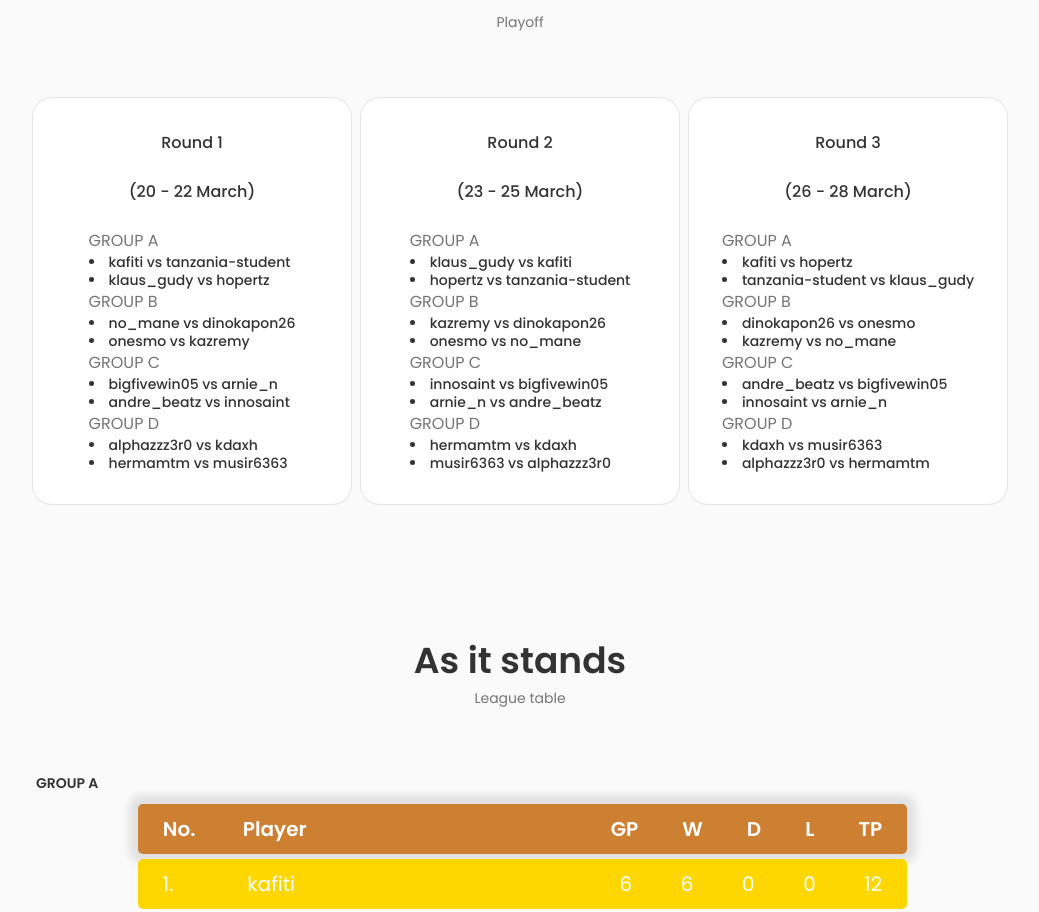
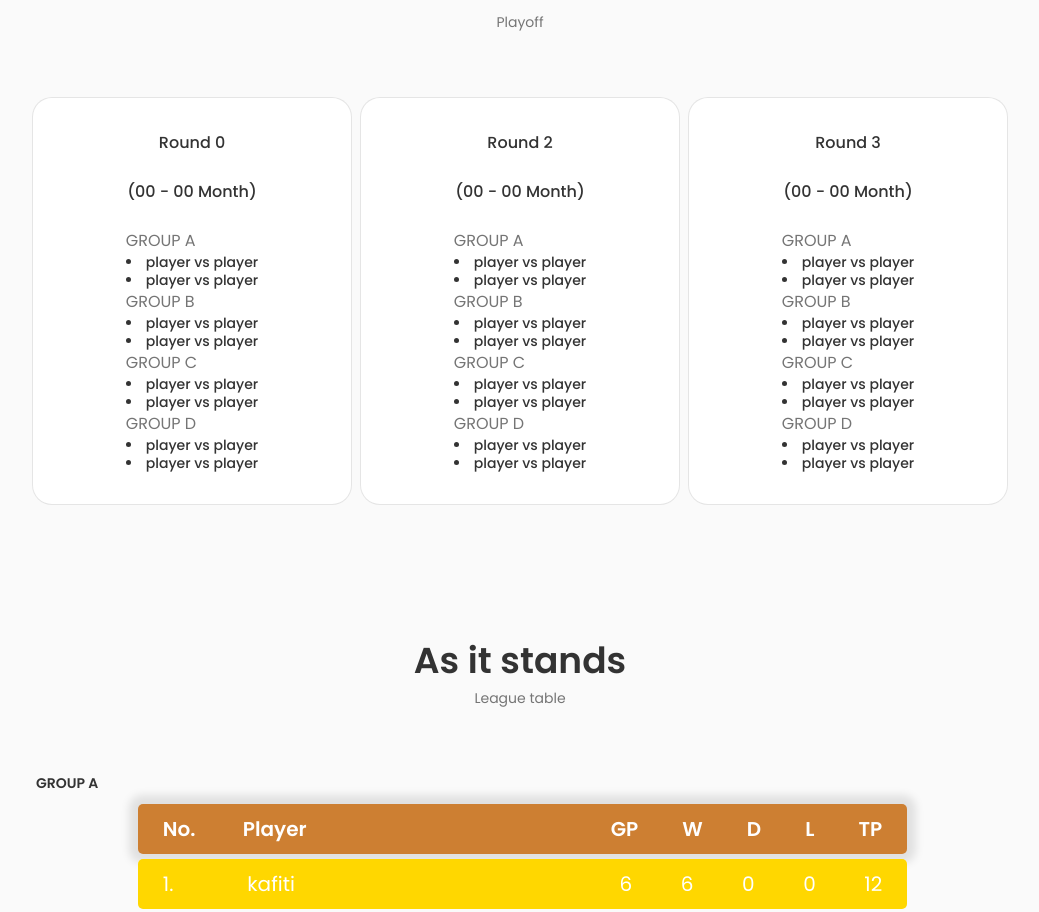
Before and after one commit to swahili-chess/swahilichess, a React (Create React App) app: page / in a window 1280 px wide. Shown: the part 1309-2221 px from the top of the page, without its empty margins (120-1159 px from the left). Built offline with nearby package versions, Linux system fonts and the light colour scheme; no server answers.

Commit message:
Update meta tag content

```diff
--- a/src/components/match/Match.jsx
+++ b/src/components/match/Match.jsx
@@ -10,8 +10,8 @@ const Match = () => {
 
             <div className="match__container container grid">
                 <div className="match__content 1">
-                    <h3 className="match__title">Round 1</h3>
-                    <h3 className="match__title">(20 - 22 March)</h3>
+                    <h3 className="match__title">Round 0</h3>
+                    <h3 className="match__title">(00 - 00 Month)</h3>
 
                     <div className="match__box">
                         <div className="match__group">
@@ -19,23 +19,23 @@ const Match = () => {
                                 <div>
                                     GROUP A
                                     <h3 className="match__name ⓌⒹⓁ">
-                                        <li>kafiti vs tanzania-student</li>
-                                        <li>klaus_gudy vs hopertz</li>
+                                        <li>player vs player</li>
+                                        <li>player vs player</li>
                                     </h3>
                                     GROUP B
                                     <h3 className="match__name ⓌⒹⓁ">
-                                        <li>no_mane vs dinokapon26</li>
-                                        <li>onesmo vs kazremy</li>
+                                        <li>player vs player</li>
+                                        <li>player vs player</li>
                                     </h3>
                                     GROUP C
                                     <h3 className="match__name ⓌⒹⓁ">
-                                        <li>bigfivewin05 vs arnie_n</li>
-                                        <li>andre_beatz vs innosaint</li>
+                                        <li>player vs player</li>
+                                        <li>player vs player</li>
                                     </h3>
                                     GROUP D
                                     <h3 className="match__name ⓌⒹⓁ">
-                                        <li>alphazzz3r0 vs kdaxh</li>
-                                        <li>hermamtm vs musir6363</li>
+                                        <li>player vs player</li>
+                                        <li>player vs player</li>
                                     </h3>
                                 </div>
                             </div>
@@ -45,31 +45,31 @@ const Match = () => {
 
                 <div className="match__content 2">
                     <h3 className="match__title">Round 2</h3>
-                    <h3 className="match__title">(23 - 25 March)</h3>
+                    <h3 className="match__title">(00 - 00 Month)</h3>
 
                     <div className="match__box">
                         <div className="match__group">
                             <div className="match__data">
-                                <div>
+                            <div>
                                     GROUP A
                                     <h3 className="match__name ⓌⒹⓁ">
-                                        <li>klaus_gudy vs kafiti</li>
-                                        <li>hopertz vs tanzania-student</li>
+                                        <li>player vs player</li>
+                                        <li>player vs player</li>
                                     </h3>
                                     GROUP B
                                     <h3 className="match__name ⓌⒹⓁ">
-                                        <li>kazremy vs dinokapon26</li>
-                                        <li>onesmo vs no_mane</li>
+                                        <li>player vs player</li>
+                                        <li>player vs player</li>
                                     </h3>
                                     GROUP C
                                     <h3 className="match__name ⓌⒹⓁ">
-                                        <li>innosaint vs bigfivewin05</li>
-                                        <li>arnie_n vs andre_beatz</li>
+                                        <li>player vs player</li>
+                                        <li>player vs player</li>
                                     </h3>
                                     GROUP D
                                     <h3 className="match__name ⓌⒹⓁ">
-                                        <li>hermamtm vs kdaxh</li>
-                                        <li>musir6363 vs alphazzz3r0</li>
+                                        <li>player vs player</li>
+                                        <li>player vs player</li>
                                     </h3>
                                 </div>
                             </div>
@@ -79,31 +79,31 @@ const Match = () => {
 
                 <div className="match__content 3">
                     <h3 className="match__title">Round 3</h3>
-                    <h3 className="match__title">(26 - 28 March)</h3>
+                    <h3 className="match__title">(00 - 00 Month)</h3>
 
                     <div className="match__box">
                         <div className="match__group">
                             <div className="match__data">
-                                <div>
+                            <div>
                                     GROUP A
                                     <h3 className="match__name ⓌⒹⓁ">
-                                        <li>kafiti vs hopertz</li>
-                                        <li>tanzania-student vs klaus_gudy</li>
+                                        <li>player vs player</li>
+                                        <li>player vs player</li>
                                     </h3>
                                     GROUP B
                                     <h3 className="match__name ⓌⒹⓁ">
-                                        <li>dinokapon26 vs onesmo</li>
-                                        <li>kazremy vs no_mane</li>
+                                        <li>player vs player</li>
+                                        <li>player vs player</li>
                                     </h3>
                                     GROUP C
                                     <h3 className="match__name ⓌⒹⓁ">
-                                        <li>andre_beatz vs bigfivewin05</li>
-                                        <li>innosaint vs arnie_n</li>
+                                        <li>player vs player</li>
+                                        <li>player vs player</li>
                                     </h3>
                                     GROUP D
                                     <h3 className="match__name ⓌⒹⓁ">
-                                        <li>kdaxh vs musir6363</li>
-                                        <li>alphazzz3r0 vs hermamtm</li>
+                                        <li>player vs player</li>
+                                        <li>player vs player</li>
                                     </h3>
                                 </div>
                             </div>
```
